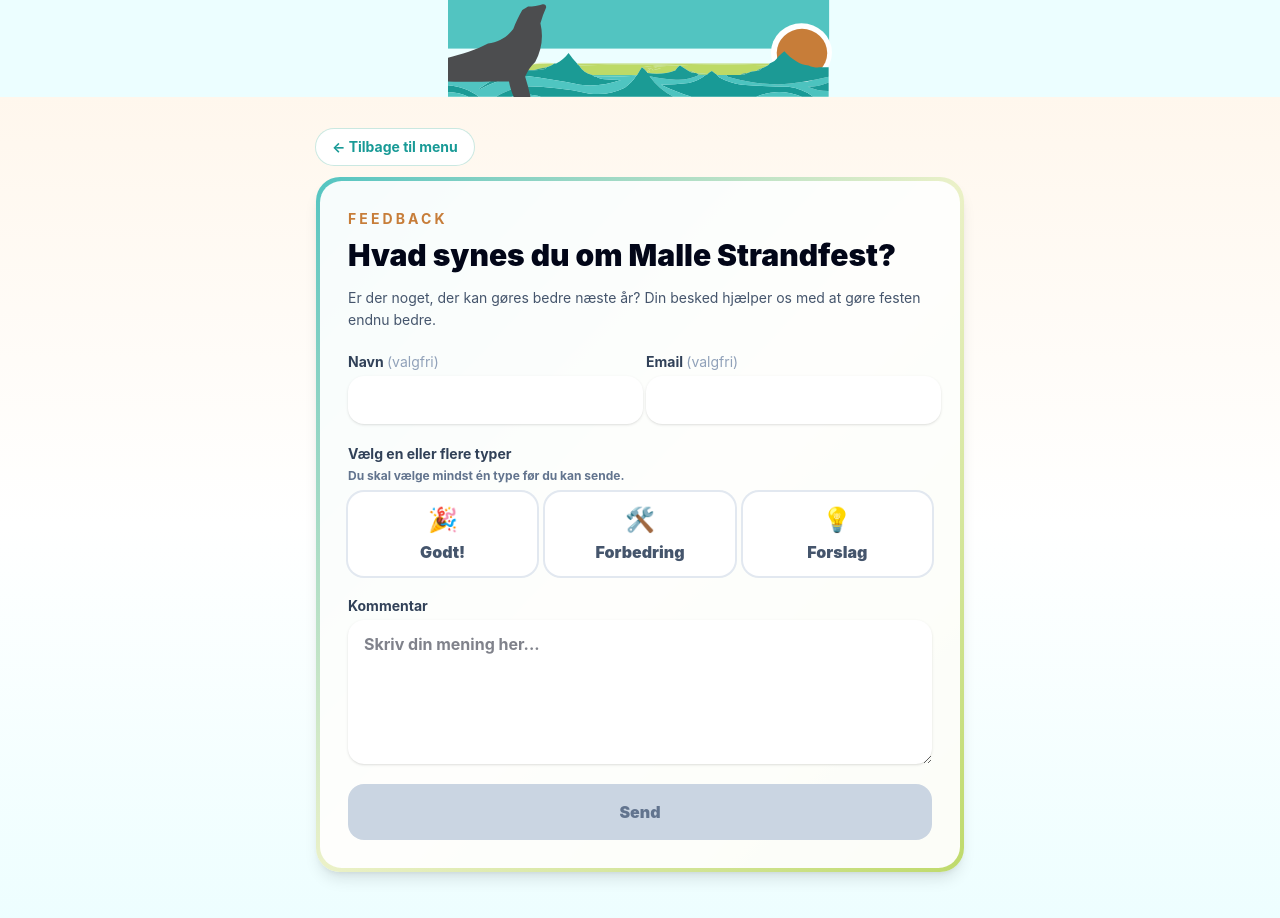
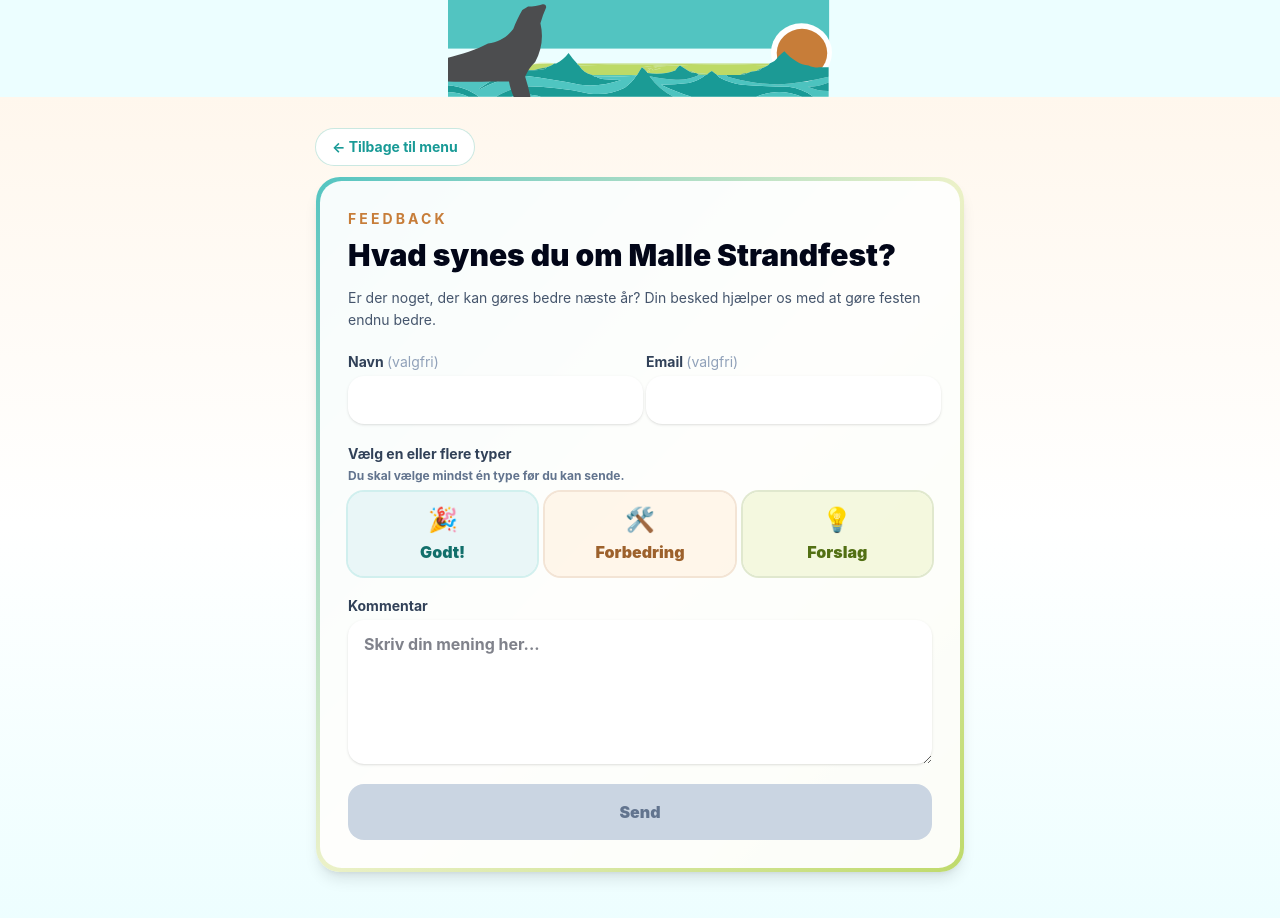
Before and after one commit to simzdk/sennelsapp, a SvelteKit app: page / in a window 1280 px wide. Both pictures are taken after a click on the button 813 px from the left and 413 px from the top of the page. Shown: the top 918 px of the page. Built offline with nearby package versions, Linux system fonts and the light colour scheme.

Commit message:
Improve feedback type selection feedback

```diff
--- a/src/routes/+page.svelte
+++ b/src/routes/+page.svelte
@@ -21,6 +21,7 @@
 	let feedbackTypes = $state<string[]>([]);
 	let feedbackSentAt = $state('');
 	let showFeedbackThanks = $state(false);
+	let feedbackSubmitting = $state(false);
 
 	const completed = $derived(checklistItems.filter((item) => checked[item.id]).length);
 	const remaining = $derived(checklistItems.length - completed);
@@ -87,6 +88,7 @@
 	function giveMoreFeedback() {
 		showFeedbackThanks = false;
 		feedbackTypes = [];
+		feedbackSubmitting = false;
 	}
 
 	function toggleFeedbackType(type: string) {
@@ -96,8 +98,11 @@
 	}
 
 	function handleFeedbackSubmit(formElement: HTMLFormElement) {
+		feedbackSubmitting = true;
+
 		return async ({ result, update }: { result: { type: string }; update: () => Promise<void> }) => {
 			await update();
+			feedbackSubmitting = false;
 
 			if (result.type === 'success') {
 				feedbackSentAt = new Date().toLocaleTimeString('da-DK', { hour: '2-digit', minute: '2-digit' });
@@ -204,26 +209,26 @@
 							<p class="mt-1 text-xs font-bold text-slate-500">Du skal vælge mindst én type før du kan sende.</p>
 						{/if}
 						<div class="mt-2 grid grid-cols-3 gap-2">
-							<label class="relative cursor-pointer rounded-2xl bg-white p-2 text-center text-slate-600 ring-2 ring-slate-200 transition has-[:checked]:bg-[#189A96] has-[:checked]:text-white has-[:checked]:shadow-lg has-[:checked]:ring-[#0f6f6b] sm:p-3">
+							<label class="relative cursor-pointer rounded-2xl bg-[#E1F4F5]/70 p-2 text-center text-[#126f6b] ring-2 ring-[#52C4C1]/25 transition has-[:checked]:bg-[#189A96] has-[:checked]:text-white has-[:checked]:shadow-lg has-[:checked]:ring-[#0f6f6b] sm:p-3">
 								<input class="sr-only" type="checkbox" name="type" value="good" checked={feedbackTypes.includes('good')} onchange={() => toggleFeedbackType('good')} />
 								{#if feedbackTypes.includes('good')}
-									<span class="absolute right-2 top-2 flex size-5 items-center justify-center rounded-full bg-white text-xs font-black text-[#189A96]">✓</span>
+									<span class="absolute right-2 top-2 flex size-6 items-center justify-center rounded-full bg-white text-sm font-black text-[#189A96] shadow-sm ring-2 ring-white/70">✓</span>
 								{/if}
 								<span class="block text-xl sm:text-2xl">🎉</span>
 								<span class="mt-1 block text-xs font-black sm:text-base">Godt!</span>
 							</label>
-							<label class="relative cursor-pointer rounded-2xl bg-white p-2 text-center text-slate-600 ring-2 ring-slate-200 transition has-[:checked]:bg-[#C77D39] has-[:checked]:text-white has-[:checked]:shadow-lg has-[:checked]:ring-[#8d5727] sm:p-3">
+							<label class="relative cursor-pointer rounded-2xl bg-[#FFF4E7]/80 p-2 text-center text-[#9d612c] ring-2 ring-[#C77D39]/20 transition has-[:checked]:bg-[#C77D39] has-[:checked]:text-white has-[:checked]:shadow-lg has-[:checked]:ring-[#8d5727] sm:p-3">
 								<input class="sr-only" type="checkbox" name="type" value="improvement" checked={feedbackTypes.includes('improvement')} onchange={() => toggleFeedbackType('improvement')} />
 								{#if feedbackTypes.includes('improvement')}
-									<span class="absolute right-2 top-2 flex size-5 items-center justify-center rounded-full bg-white text-xs font-black text-[#C77D39]">✓</span>
+									<span class="absolute right-2 top-2 flex size-6 items-center justify-center rounded-full bg-white text-sm font-black text-[#C77D39] shadow-sm ring-2 ring-white/70">✓</span>
 								{/if}
 								<span class="block text-xl sm:text-2xl">🛠️</span>
 								<span class="mt-1 block text-xs font-black sm:text-base">Forbedring</span>
 							</label>
-							<label class="relative cursor-pointer rounded-2xl bg-white p-2 text-center text-slate-600 ring-2 ring-slate-200 transition has-[:checked]:bg-[#6B8F1A] has-[:checked]:text-white has-[:checked]:shadow-lg has-[:checked]:ring-[#476013] sm:p-3">
+							<label class="relative cursor-pointer rounded-2xl bg-[#F3F8DC]/90 p-2 text-center text-[#527014] ring-2 ring-[#6B8F1A]/20 transition has-[:checked]:bg-[#6B8F1A] has-[:checked]:text-white has-[:checked]:shadow-lg has-[:checked]:ring-[#476013] sm:p-3">
 								<input class="sr-only" type="checkbox" name="type" value="suggestion" checked={feedbackTypes.includes('suggestion')} onchange={() => toggleFeedbackType('suggestion')} />
 								{#if feedbackTypes.includes('suggestion')}
-									<span class="absolute right-2 top-2 flex size-5 items-center justify-center rounded-full bg-white text-xs font-black text-[#6B8F1A]">✓</span>
+									<span class="absolute right-2 top-2 flex size-6 items-center justify-center rounded-full bg-white text-sm font-black text-[#6B8F1A] shadow-sm ring-2 ring-white/70">✓</span>
 								{/if}
 								<span class="block text-xl sm:text-2xl">💡</span>
 								<span class="mt-1 block text-xs font-black sm:text-base">Forslag</span>
@@ -236,7 +241,7 @@
 						<textarea class="min-h-36 rounded-2xl border-slate-200 bg-white px-4 py-3 text-base text-slate-950 shadow-sm focus:border-[#52C4C1] focus:ring-[#52C4C1]" name="comment" required placeholder="Skriv din mening her...">{form?.comment ?? ''}</textarea>
 					</label>
 
-					<button type="submit" disabled={feedbackTypes.length === 0} class="mt-5 w-full rounded-2xl bg-[#189A96] px-5 py-4 text-base font-black text-white shadow-sm transition hover:bg-[#137f7b] active:scale-[0.99] disabled:cursor-not-allowed disabled:bg-slate-300 disabled:text-slate-500 disabled:shadow-none">Send</button>
+					<button type="submit" disabled={feedbackTypes.length === 0 || feedbackSubmitting} class="mt-5 w-full rounded-2xl bg-[#189A96] px-5 py-4 text-base font-black text-white shadow-sm transition hover:bg-[#137f7b] active:scale-[0.99] disabled:cursor-not-allowed disabled:bg-slate-300 disabled:text-slate-500 disabled:shadow-none">{feedbackSubmitting ? 'Sender...' : 'Send'}</button>
 				</form>
 				{/if}
 			</div>
```
